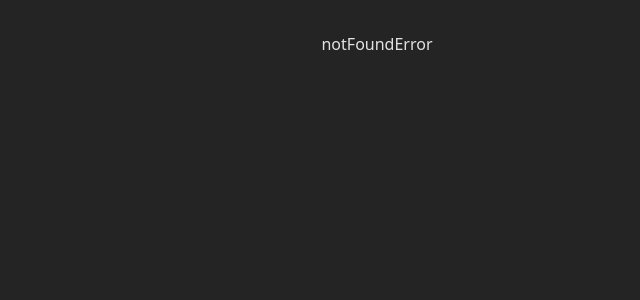
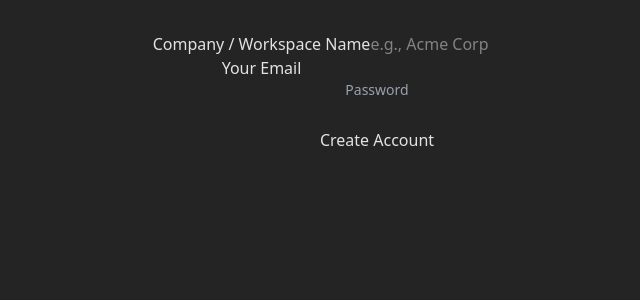
Before and after one commit to RIVINDUSANJULA/Viw, a React (Vite) app in the folder viw/: page /register in a window 1280 px wide. Shown: the top 300 px of the page, without its empty margins (263-903 px from the left). Built offline with nearby package versions, Linux system fonts and the light colour scheme.

Commit message:
Register - Basic Completed

```diff
--- a/viw/src/App.tsx
+++ b/viw/src/App.tsx
@@ -7,6 +7,7 @@ import { TenantProvider } from './context/TenantContext';
 import AppLayout from './components/layout/AppLayout';
 import AuthProvider, { useAuth } from './context/AuthContext';
 import Login from './pages/Login';
+import Register from './pages/Register';
 
 function ProtectedRoute({ children }: { children: React.ReactNode }) {
   const { user, loading } = useAuth();
@@ -26,6 +27,7 @@ export default function App() {
           <Routes>
             {/* Public Route */}
             <Route path="/login" element={<Login />} />
+            <Route path="/register" element={<Register />} />
 
             {/* Protected Routes inside the Layout */}
             <Route path="/" element={
--- /dev/null
+++ b/viw/src/features/auth/authApi.ts
@@ -0,0 +1,52 @@
+// this file should be in auth/api/ folder. I hate that weird folder place
+
+import { supabase } from "../../lib/supabase";
+
+export const registerAndCreateWorkspace = async (email: string, password: string, workspaceName: string) => {
+  const { data: authData, error: authError } = await supabase.auth.signUp({
+    email,
+    password,
+  });
+
+  if (authError) throw authError;
+  const user = authData.user;
+  if (!user) throw new Error("Failed to create user account.");
+
+  //Reg Workplace
+  const { data: tenantData, error: tenantError } = await supabase
+    .from('tenants')
+    .insert([{ name: workspaceName }])
+    .select()
+    .single();
+
+  if (tenantError) throw tenantError;
+
+  //User LINK - Workplace (ADMIN)
+
+  //ADMIN
+  const { error: linkError } = await supabase
+    .from('tenant_users')
+    .insert([{
+      tenant_id: tenantData.id,
+      user_id: user.id,
+      role: 'admin'
+    }]);
+
+  if (linkError) throw linkError;
+
+  //Testing Data
+  const { data: projectData, error: projectError } = await supabase
+    .from('projects')
+    .insert([{ tenant_id: tenantData.id, name: "First Project", description: "Default project" }])
+    .select().single();
+
+  if (!projectError && projectData) {
+      await supabase.from('board_columns').insert([
+        { tenant_id: tenantData.id, project_id: projectData.id, title: "To Do", position_index: 0 },
+        { tenant_id: tenantData.id, project_id: projectData.id, title: "In Progress", position_index: 1 },
+        { tenant_id: tenantData.id, project_id: projectData.id, title: "Done", position_index: 2 }
+      ]);
+  }
+
+  return tenantData;
+};
--- /dev/null
+++ b/viw/src/pages/Register.tsx
@@ -0,0 +1,79 @@
+import { useState } from 'react'
+import { useNavigate } from 'react-router-dom';
+import { registerAndCreateWorkspace } from '../features/auth/authApi';
+
+export default function Register() {
+
+    const [email, setEmail] = useState("");
+    const [password, setPassword] = useState("");
+    const [workspaceName, setWorkspaceName] = useState("");
+    const [error, setError] = useState<string | null>(null);
+    const [loading, setLoading] = useState(false);
+    const navigate = useNavigate();
+
+    const handleRegister = async (e: React.FormEvent) => {
+        e.preventDefault();
+        setLoading(true);
+        setError(null);
+
+        try {
+            await registerAndCreateWorkspace(email, password, workspaceName);
+            navigate("/projects");
+            }
+        catch (err: unknown) {
+            if (err instanceof Error) {
+                setError(err.message);
+                }
+            else {
+                setError("An error occurred during registration.");
+                }
+            }
+        finally {
+            setLoading(false);
+        }
+    };
+
+
+  return (
+    <div>
+        <div>{error && <div >{error}</div>}</div>
+
+        <form onSubmit={handleRegister}>
+            <div>
+                <label>Company / Workspace Name</label>
+                <input
+                type="text"
+                placeholder="e.g., Acme Corp"
+                value={workspaceName}
+                onChange={(e) => setWorkspaceName(e.target.value)}
+                required
+                />
+            </div>
+            <div>
+                <label>Your Email</label>
+                <input
+                type="email"
+                value={email}
+                onChange={(e) => setEmail(e.target.value)}
+                required
+                />
+            </div>
+            <div>
+                <label className="block text-sm font-medium text-gray-400 mb-1">Password</label>
+                <input
+                type="password"
+                value={password}
+                onChange={(e) => setPassword(e.target.value)}
+                required minLength={6}
+                />
+            </div>
+            <button
+                type="submit"
+                disabled={loading}
+            >
+                {loading ? "Creating Workspace..." : "Create Account"}
+            </button>
+        </form>
+    </div>
+  )
+}
```
